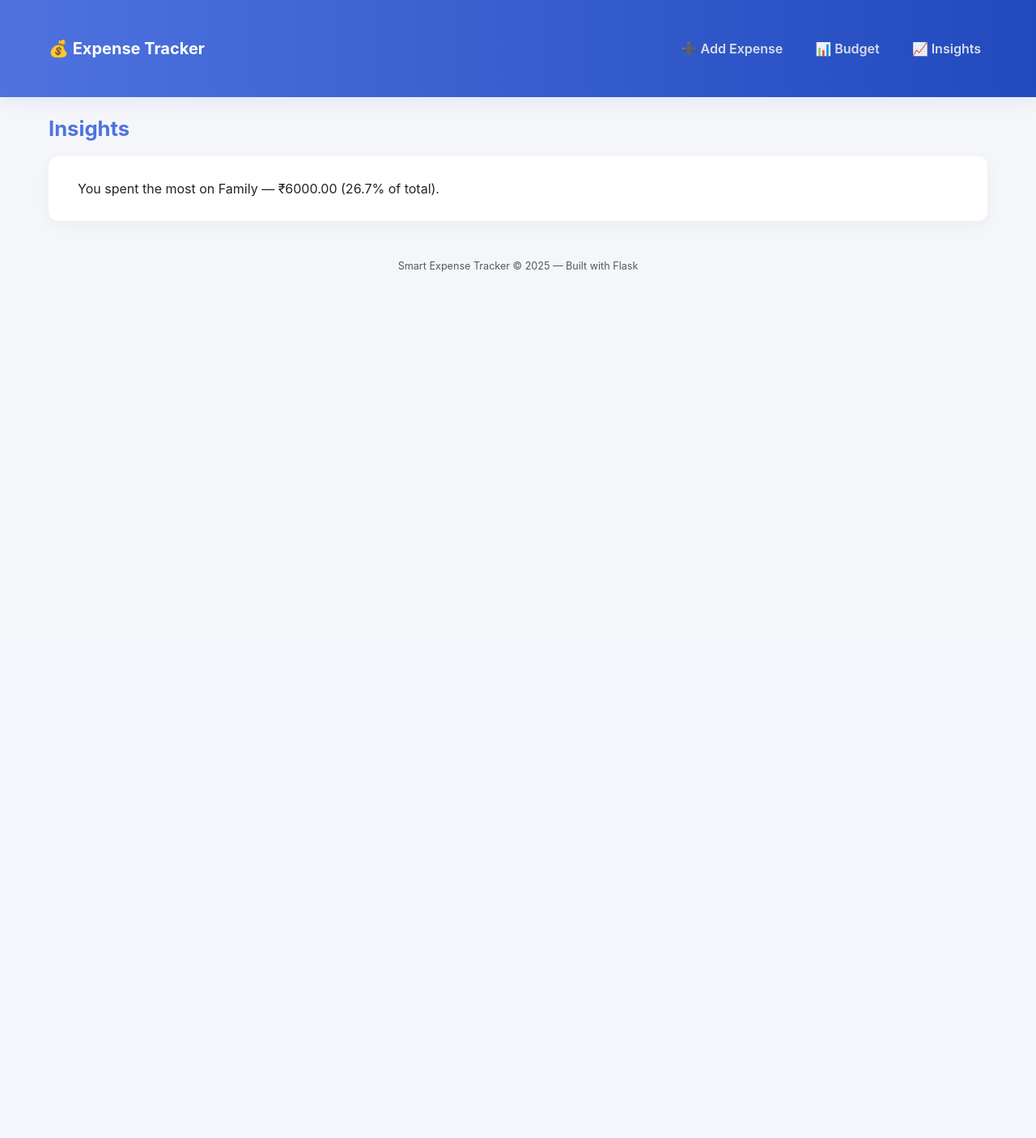
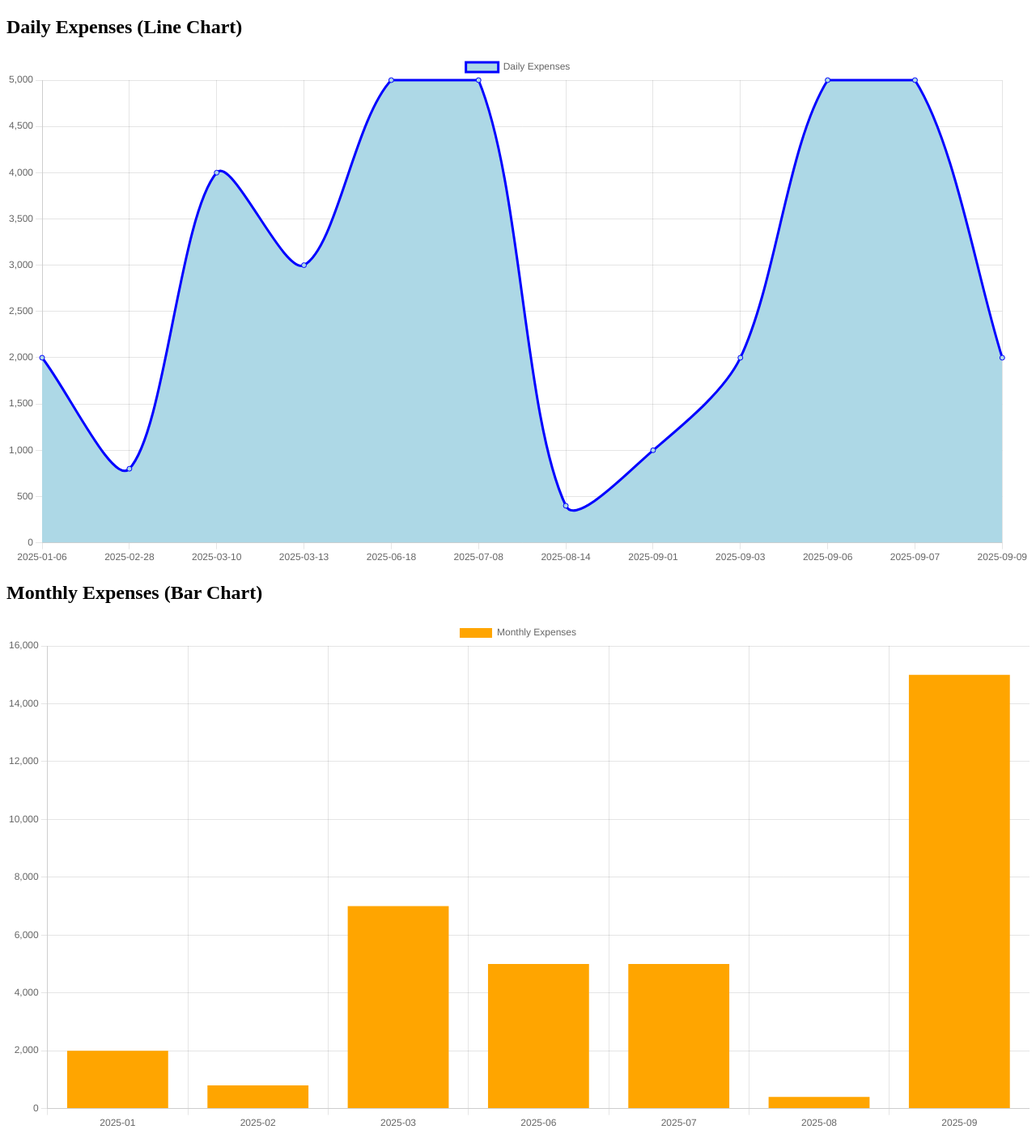
Before and after one commit to Vedprakash-Yadav/smart_expense_tracker, a Flask app: page /insights in a window 1280 px wide. Shown: the whole page at 81% size. Before the commit the page ends 336 px from the top, so only its background shows below. Run offline with Flask 3, Linux system fonts and the light colour scheme.

Commit message:
some changes

```diff
--- a/app.py
+++ b/app.py
@@ -1,46 +1,20 @@
 from flask import Flask, render_template, request, redirect, url_for, flash
-from flask_sqlalchemy import SQLAlchemy
-from datetime import datetime
+from model import db, Expense
+from datetime import datetime, date
 import os
+import json
+from collections import defaultdict
 
 app = Flask(__name__)
 app.config['SECRET_KEY'] = os.environ.get('SECRET_KEY','dev-secret-key-change')
 app.config['SQLALCHEMY_DATABASE_URI'] = 'sqlite:///expenses.db'
 app.config['SQLALCHEMY_TRACK_MODIFICATIONS'] = False
-db = SQLAlchemy(app)
-
-class Expense(db.Model):
-    id = db.Column(db.Integer, primary_key=True)
-    category = db.Column(db.String(80), nullable=False)
-    amount = db.Column(db.Float, nullable=False)
-    description = db.Column(db.String(300))
-    date = db.Column(db.String(20), nullable=False)
-    created_at = db.Column(db.DateTime, default=datetime.utcnow)
-
-    def __repr__(self):
-        return f'<Expense {self.id} {self.category} {self.amount}>'
+db.init_app(app)
 
 # Create tables at startup (Flask 3.x compatible)
 with app.app_context():
     db.create_all()
 
-def generate_insights(expenses):
-    # simple analytics (no sklearn dependency required for basic insights)
-    if not expenses:
-        return ['No expenses yet to analyze.']
-    from collections import defaultdict
-    totals = defaultdict(float)
-    total_all = 0.0
-    for e in expenses:
-        totals[e.category] += float(e.amount)
-        total_all += float(e.amount)
-    # find top category
-    top_cat = max(totals.items(), key=lambda x: x[1])
-    percent = (top_cat[1] / total_all) * 100 if total_all else 0
-    tips = [f"You spent the most on {top_cat[0]} — ₹{top_cat[1]:.2f} ({percent:.1f}% of total)." ]
-    if percent > 40:
-        tips.append(f"Consider reducing {top_cat[0]} expenses or set a sub-budget for it.")
-    return tips
 
 @app.route('/')
 def index():
@@ -51,20 +25,37 @@ def index():
 @app.route('/add', methods=['GET','POST'])
 def add_expense():
     if request.method == 'POST':
-        category = request.form.get('category','Other')
+        category = request.form.get('category', 'Other')
+
+        # amount validation
         try:
-            amount = float(request.form.get('amount','0'))
+            amount = float(request.form.get('amount', '0'))
         except ValueError:
-            flash('Enter a valid amount','danger')
+            flash('Enter a valid amount', 'danger')
             return redirect(url_for('add_expense'))
-        description = request.form.get('description','')
-        date = request.form.get('date') or datetime.utcnow().date().isoformat()
-        exp = Expense(category=category, amount=amount, description=description, date=date)
+
+        description = request.form.get('description', '')
+
+        # Take date from form and convert to datetime.date
+        date_str = request.form.get('date')
+        if date_str:
+            try:
+                expense_date = datetime.strptime(date_str, "%Y-%m-%d").date()
+            except ValueError:
+                flash('Invalid date format. Please use YYYY-MM-DD.', 'danger')
+                return redirect(url_for('add_expense'))
+        else:
+            expense_date = date.today()  # fallback if empty
+
+        # Create expense
+        exp = Expense(category=category, amount=amount, description=description, date=expense_date)
         db.session.add(exp)
         db.session.commit()
-        flash('Expense added','success')
+
+        flash('Expense added', 'success')
         return redirect(url_for('index'))
     return render_template('add_expense.html')
+
 
 @app.route('/set_budget', methods=['GET','POST'])
 def set_budget():
@@ -82,11 +73,39 @@ def set_budget():
         return render_template('budget.html', budget=budget, remaining=remaining)
     return render_template('budget.html', budget=budget, remaining=remaining)
 
+
 @app.route('/insights')
 def insights():
     expenses = Expense.query.all()
-    insights_text = generate_insights(expenses)
-    return render_template('insights.html', insights=insights_text)
+
+    # --- Daily expenses (for line chart) ---
+    daily_data = defaultdict(float)
+    for exp in expenses:
+        date_str = exp.date.strftime("%Y-%m-%d")  # assuming exp.date is a datetime
+        daily_data[date_str] += exp.amount
+
+    # Sort by date
+    daily_labels = sorted(daily_data.keys())
+    daily_values = [daily_data[d] for d in daily_labels]
+
+    # --- Monthly expenses (for bar chart) ---
+    monthly_data = defaultdict(float)
+    for exp in expenses:
+        month_str = exp.date.strftime("%Y-%m")  # e.g. "2025-09"
+        monthly_data[month_str] += exp.amount
+
+    # Sort by month
+    monthly_labels = sorted(monthly_data.keys())
+    monthly_values = [monthly_data[m] for m in monthly_labels]
+
+    return render_template(
+        'insights.html',
+        daily_labels=json.dumps(daily_labels),
+        daily_values=json.dumps(daily_values),
+        monthly_labels=json.dumps(monthly_labels),
+        monthly_values=json.dumps(monthly_values)
+    )
+
 
 if __name__ == '__main__':
     app.run(debug=True, host='127.0.0.1', port=5000)
--- a/templates/insights.html
+++ b/templates/insights.html
@@ -1,13 +1,52 @@
-{% extends 'base.html' %}
-{% block content %}
-<h2 class="page-title">Insights</h2>
-<div class="card">
-    <div class="card-body">
-        <ul class="list-group list-group-flush">
-            {% for tip in insights %}
-            <li class="list-group-item">{{ tip }}</li>
-            {% endfor %}
-        </ul>
-    </div>
-</div>
-{% endblock %}
+<!DOCTYPE html>
+<html lang="en">
+<head>
+  <meta charset="UTF-8">
+  <title>Expense Insights</title>
+  <script src="https://cdn.jsdelivr.net/npm/chart.js"></script>
+</head>
+<body>
+  <h2>Daily Expenses (Line Chart)</h2>
+  <canvas id="dailyChart"></canvas>
+
+  <h2>Monthly Expenses (Bar Chart)</h2>
+  <canvas id="monthlyChart"></canvas>
+
+  <script>
+    // Data from Flask
+    const dailyLabels = {{ daily_labels | safe }};
+    const dailyValues = {{ daily_values | safe }};
+    const monthlyLabels = {{ monthly_labels | safe }};
+    const monthlyValues = {{ monthly_values | safe }};
+
+    // --- Daily Line Chart ---
+    new Chart(document.getElementById('dailyChart'), {
+      type: 'line',
+      data: {
+        labels: dailyLabels,
+        datasets: [{
+          label: 'Daily Expenses',
+          data: dailyValues,
+          borderColor: 'blue',
+          backgroundColor: 'lightblue',
+          tension: 0.3,
+          fill: true
+        }]
+      }
+    });
+
+    // --- Monthly Bar Chart ---
+    new Chart(document.getElementById('monthlyChart'), {
+      type: 'bar',
+      data: {
+        labels: monthlyLabels,
+        datasets: [{
+          label: 'Monthly Expenses',
+          data: monthlyValues,
+          backgroundColor: 'orange'
+        }]
+      }
+    });
+  </script>
+</body>
+</html>
```
Also changed, not shown: model.py (+16 -16 lines), instance/expenses.db.
